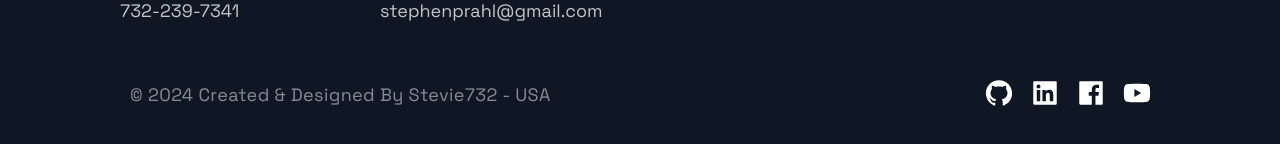
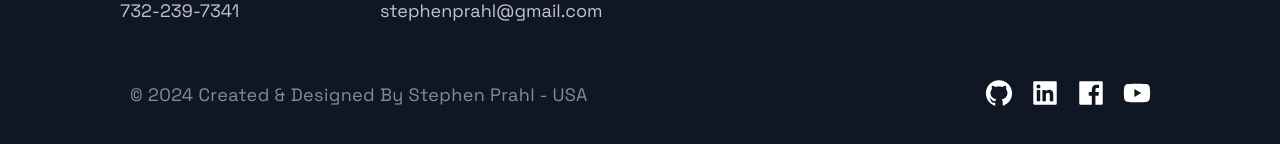
Before and after one commit to stevie732/next.js_stevie732, a Next.js app: page / in a window 1280 px wide. Shown: the part 3784-3928 px from the top of the page. Built offline with nearby package versions, Linux system fonts and the light colour scheme.

Commit message:
Update Footer.js

```diff
--- a/src/components/Footer/Footer.js
+++ b/src/components/Footer/Footer.js
@@ -19,7 +19,7 @@ const Footer = () => {
       </LinkList>
       <SocialIconsContainer>
         <CompanyContainer>
-          <Slogan>&copy; 2024 Created & Designed By Stevie732 - USA</Slogan>
+          <Slogan>&copy; 2024 Created & Designed By Stephen Prahl - USA</Slogan>
         </CompanyContainer>
         <SocialContainer>
         <SocialIcons href="https://github.com/stevie732">
```
